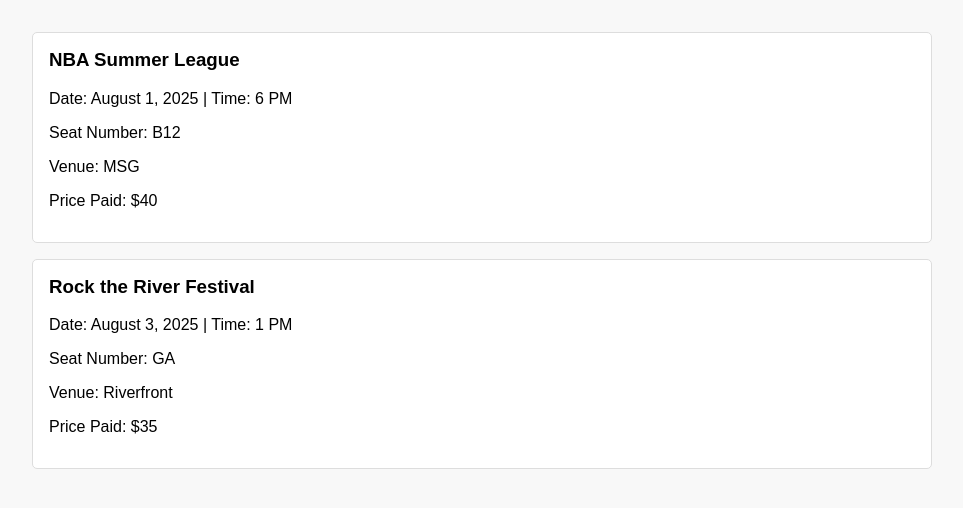
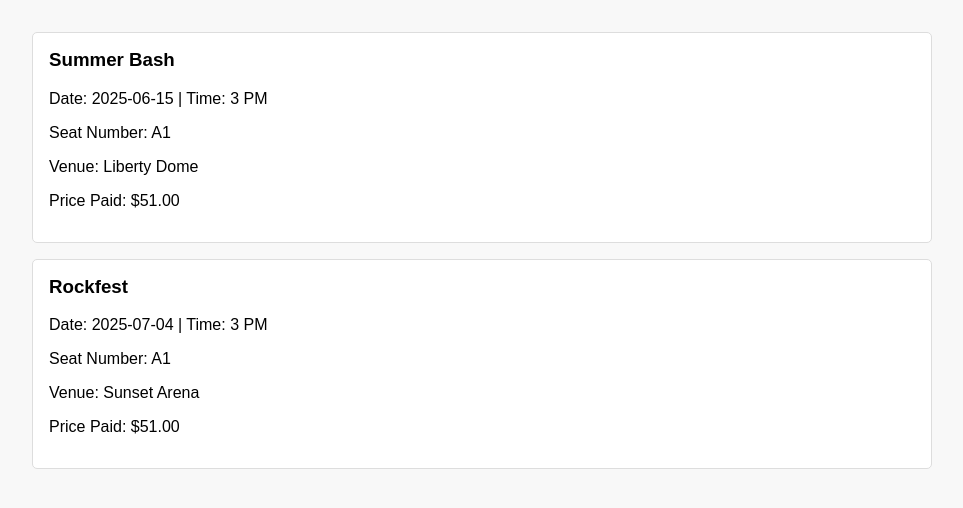
Before and after one commit to redmattr/sale-service-tickets, a Flask app: page /my-tickets in a window 1280 px wide. Shown: the part 146-654 px from the top of the page, without its empty margins (158-1121 px from the left). Run offline with Flask 3, Linux system fonts and the light colour scheme; a user stored in the database is signed in.

Commit message:
Added DB functionality to home screen, fixed issue with logout not working on some screens, added descriptions to webpage, totals and prices are displayed and formatted correctly, pre-initialized db so it's less...error prone, and cleaned up a bit

```diff
--- a/app.py
+++ b/app.py
@@ -4,6 +4,7 @@
 
 from flask import Flask, session
 from routes import routes
+from eventBuild import eventBuilder
 
 app = Flask(__name__)
 app.config['DATABASE'] = 'database/pyDB.db'
@@ -13,18 +14,41 @@ app.secret_key = 'your_secret_key'  # Needed for session management
 from database import db
 db.init_app(app)
 
-# Temporary data for events
-app.config['EVENTS'] = [
-    {"id": 1, "name": "Overwatch Invitational", "date": "July 30, 2025", "time": "3 PM", "tickets_available": 0, "price": 45},
-    {"id": 2, "name": "MLS Match: NYCFC vs LA Galaxy", "date": "July 31, 2025", "time": "7:30 PM", "tickets_available": 150, "price": 55},
-    {"id": 3, "name": "NBA Summer League: Knicks vs Bulls", "date": "August 1, 2025", "time": "6 PM", "tickets_available": 120, "price": 40},
-    {"id": 4, "name": "Rock the River Music Festival", "date": "August 3, 2025", "time": "1 PM", "tickets_available": 0, "price": 35}
-]
-
 # Stores temporary events into the session before each request
 @app.before_request
 def load_events():
     session['events'] = app.config['EVENTS']
+
+def ticketFinder(row, ticketRows):
+    for tickets in ticketRows:
+        if row[4] == tickets[5]:
+            return tickets[3]
+
+eventList = []
+
+def eventLoad():
+    # Temporary data for events
+
+    with app.app_context():
+        data = db.get_db()
+        cursor = data.cursor()
+        cursor.execute("SELECT * FROM events")
+        eventRows = cursor.fetchall()
+        cursor.execute("SELECT * FROM tickets")
+        ticketRows = cursor.fetchall()
+
+        for row in eventRows:
+            newEvent = eventBuilder(row[4], row[1], row[2], row[3], '3 PM', 5, format(ticketFinder(row, ticketRows), '.2f'))
+            eventList.append(newEvent)
+
+eventLoad()
+
+newList = []
+
+for event in eventList:
+    newList.append(event.makeSerializable())
+
+app.config['EVENTS'] = newList
 
 # Register all routes from the Blueprint
 app.register_blueprint(routes)
--- a/routes.py
+++ b/routes.py
@@ -4,8 +4,8 @@ routes = Blueprint("routes", __name__)
 
 @routes.route("/")
 def index():
+    events = session.get("events", [])
     username = session.get("username")
-    events = session.get("events", [])
     return render_template("main.html", events=events, username=username)
 
 @routes.route("/my-tickets")
@@ -16,23 +16,10 @@ def my_tickets():
         return redirect(url_for("routes.login"))
 
     tickets = [
-        {
-            "event_name": "NBA Summer League",
-            "date": "August 1, 2025",
-            "time": "6 PM",
-            "seat_number": "B12",
-            "venue_name": "MSG",
-            "price": 40
-        },
-        {
-            "event_name": "Rock the River Festival",
-            "date": "August 3, 2025",
-            "time": "1 PM",
-            "seat_number": "GA",
-            "venue_name": "Riverfront",
-            "price": 35
-        }
+        {"event_name": 'Summer Bash', "date": '2025-06-15', "time": '3 PM', "seat_number": 'A1', "venue_name": 'Liberty Dome', "price": format(51.00, '.2f')},
+        {"event_name": 'Rockfest', "date": '2025-07-04', "time": '3 PM', "seat_number": 'A1', "venue_name": 'Sunset Arena', "price": format(51.00, '.2f')}
     ]
+
     return render_template("my_tickets.html", tickets=tickets, username=username)
 
 @routes.route("/login", methods=["GET", "POST"])
@@ -84,7 +71,11 @@ def checkout():
         return redirect(url_for("routes.login"))
 
     cart = session.get("cart", [])
-    return render_template("checkout.html", cart=cart, username=username)
+    total = 0.00
+    for event in cart:
+        total = total + float(event["price"])
+
+    return render_template("checkout.html", cart=cart, username=username, grandTotal=total)
 
 @routes.route("/thank-you")
 def thank_you():
--- a/templates/main.html
+++ b/templates/main.html
@@ -46,6 +46,7 @@
     {% for event in events %}
       <div class="event-listing">
         <h3>{{ event.name }}</h3>
+        <p>Description: {{ event.desc }}</p>
         <p>Date: {{ event.date }} | Time: {{ event.time }}</p>
         <p>Tickets Available: {{ event.tickets_available }} | From ${{ event.price }}</p>
 
--- a/templates/my_tickets.html
+++ b/templates/my_tickets.html
@@ -11,7 +11,7 @@
     <h1>My Tickets</h1>
     <div class="top-right">
       <a href="/">Home</a>
-      <a href="#">Logout</a>
+      <a href="/logout">Logout</a>
     </div>
   </header>
   <nav>
```
Also changed, not shown: eventBuild.py (added, +37 -0 lines), templates/checkout.html (+5 -5 lines), database/pyDB.db.
